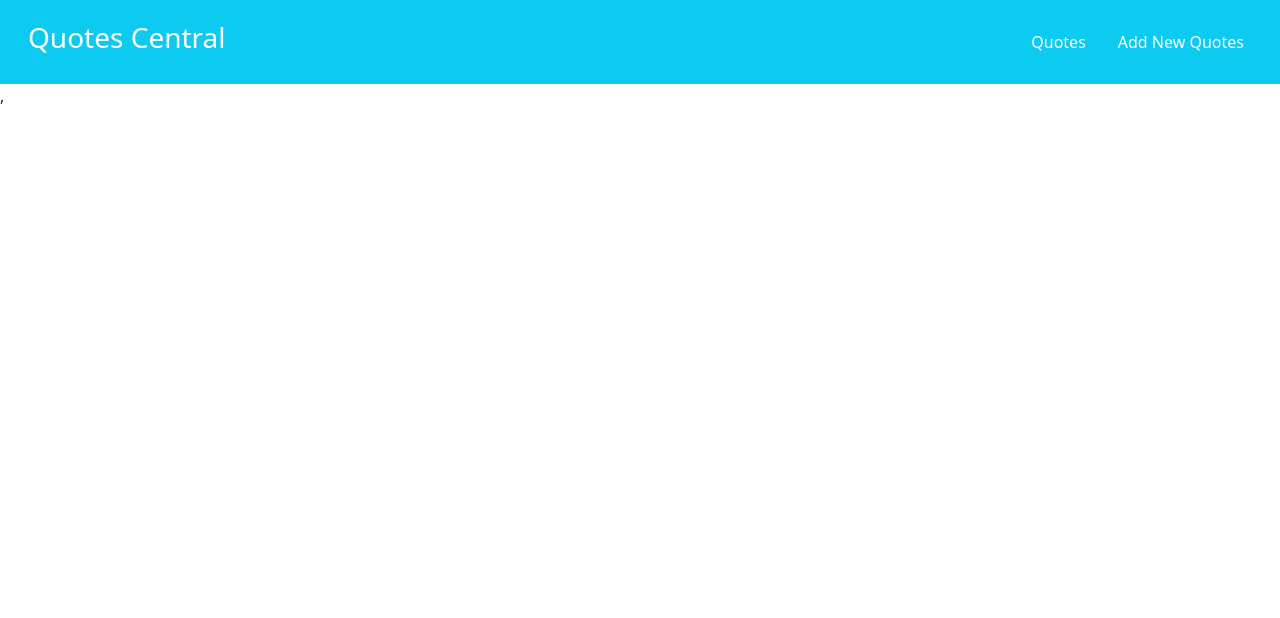
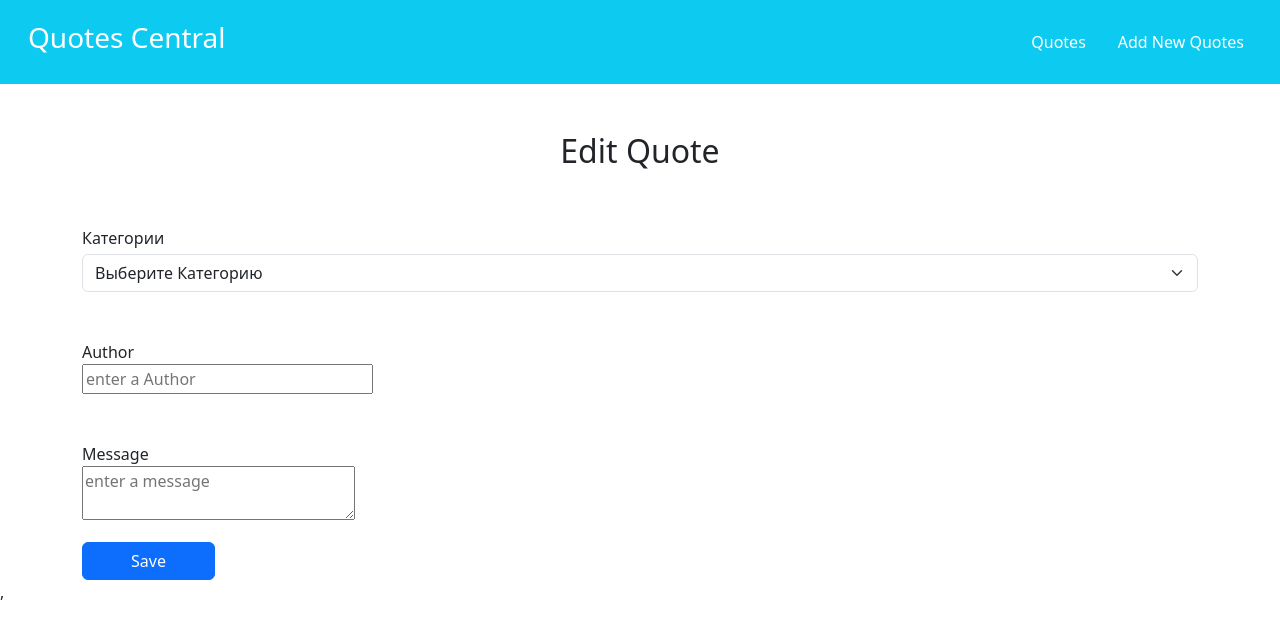
Before and after one commit to Fanatic033/ControlWork-8, a React (Vite) app: page /quotes/1/edit in a window 1280 px wide. Shown: the top 618 px of the page. Built offline with nearby package versions, Linux system fonts and the light colour scheme; no server answers.

Commit message:
'добавил редактирование цитаты с помощью метода put у id '

```diff
--- a/src/App.tsx
+++ b/src/App.tsx
@@ -13,6 +13,7 @@ const App = () => {
           <Route path="/" element={<HomePage/>}/>
           <Route path="quotes/:category" element={<HomePage/>}/>
           <Route path="add-quote" element={<NewQuotePage/>}/>
+          <Route path={'quotes/:id/edit'} element={<NewQuotePage/>}/>
         </Routes>
       </main>
     </>
--- a/src/Components/QuoteItem/QuoteItem.tsx
+++ b/src/Components/QuoteItem/QuoteItem.tsx
@@ -1,7 +1,7 @@
 import {Quote} from '../../types.ts';
 import {FC} from 'react';
 import axiosApi from '../../AxiosApi.tsx';
-import {useNavigate} from 'react-router-dom';
+import {Link, useNavigate} from 'react-router-dom';
 
 interface Props {
   quote: Quote;
@@ -28,7 +28,9 @@ const QuoteItem: FC<Props> = ({quote, getUpdate}) => {
           <p className="card-text">{quote.message}</p>
         </div>
         <div className={'card-footer'}>
-          <button type="button" className="btn btn-warning me-3">Edit</button>
+          <Link to={`/quotes/${quote.id}/edit`}>
+            <button type="button" className="btn btn-warning me-3">Edit</button>
+          </Link>
           <button type="button" className="btn btn-danger" onClick={getDelete}>Delete</button>
         </div>
       </div>
--- a/src/Components/QuoteList/QuoteList.tsx
+++ b/src/Components/QuoteList/QuoteList.tsx
@@ -4,13 +4,12 @@ import QuoteItem from '../QuoteItem/QuoteItem.tsx';
 
 interface Props {
   quotes: Quote[];
-  getUpdate: () => void
+  getUpdate: () => void;
 }
 
-const QuoteList: FC<Props> = ({quotes,getUpdate}) => {
+const QuoteList: FC<Props> = ({quotes, getUpdate,}) => {
   return (
     <div style={{flexBasis: '50%'}} className={'mt-5'}>
-      <h3 className={'mb-4'}>Category</h3>
       {quotes.map((quote) => (
         <QuoteItem quote={quote} key={quote.id} getUpdate={getUpdate}/>
       ))}
--- a/src/Containers/HomePage/HomePage.tsx
+++ b/src/Containers/HomePage/HomePage.tsx
@@ -29,8 +29,8 @@ const HomePage = () => {
         setQuotes(quotesList);
       }
     } catch (error) {
-      console.error( error);
-    }finally {
+      console.error(error);
+    } finally {
       setLoading(false);
     }
   }, [category]);
@@ -41,7 +41,7 @@ const HomePage = () => {
   if (loading) {
     return (<div className="d-flex justify-content-center align-items-center" style={{height: '310px'}}>
       <Spinner/>
-    </div>)
+    </div>);
   }
   return (
     <>
--- a/src/Containers/NewQuotePage/NewQuotePage.tsx
+++ b/src/Containers/NewQuotePage/NewQuotePage.tsx
@@ -1,15 +1,18 @@
-import {ChangeEvent, FormEvent, useState} from 'react';
-import {QuoteMutation} from '../../types.ts';
+import {ChangeEvent, FormEvent, useCallback, useEffect, useState} from 'react';
+import {Quote, QuoteMutation} from '../../types.ts';
 import AxiosApi from '../../AxiosApi.tsx';
-import {useNavigate} from 'react-router-dom';
+import {useNavigate, useParams} from 'react-router-dom';
 
+const initialState = {
+  category: '',
+  author: '',
+  message: '',
+};
 const NewQuotePage = () => {
-  const [form, setForm] = useState<QuoteMutation>({
-    category: '',
-    author: '',
-    message: '',
-  });
+  const [form, setForm] = useState<QuoteMutation>(initialState);
   const navigate = useNavigate();
+  const {id} = useParams();
+
   const onFieldChange = (e: ChangeEvent<HTMLInputElement | HTMLTextAreaElement | HTMLSelectElement>) => {
     const {name, value} = e.target;
     setForm((prev) => ({
@@ -20,18 +23,38 @@ const NewQuotePage = () => {
   const onSave = async (e: FormEvent<HTMLFormElement>) => {
     e.preventDefault();
     try {
-      await AxiosApi.post('/quotes.json', form);
+      if (id) {
+        await AxiosApi.put(`/quotes/${id}.json`, form);
+      } else {
+        await AxiosApi.post('/quotes.json', form);
+      }
+      navigate('/');
+
     } catch (error) {
       console.log(error);
     }
-    {
-      navigate('/');
+  };
+  const fetchOneQuote = useCallback(async () => {
+    try {
+      const response = await AxiosApi.get<Quote>(`/quotes/${id}.json`);
+      if (response.data) {
+        setForm(response.data);
+      }
+    } catch (error) {
+      console.error(error);
     }
-  };
+  }, [id]);
+  useEffect(() => {
+    if (id) {
+      void fetchOneQuote();
+    } else {
+      setForm(initialState);
+    }
+  }, [id, fetchOneQuote]);
   return (
     <>
       <form className="container" onSubmit={onSave}>
-        <h2 className="text-center mt-5">Add new Quote</h2>
+        <h2 className="text-center mt-5">{id ? 'Edit Quote' : 'Add Quote'}</h2>
         <div className="input-group">
           <label className="mt-5 w-100">
             Категории
```
